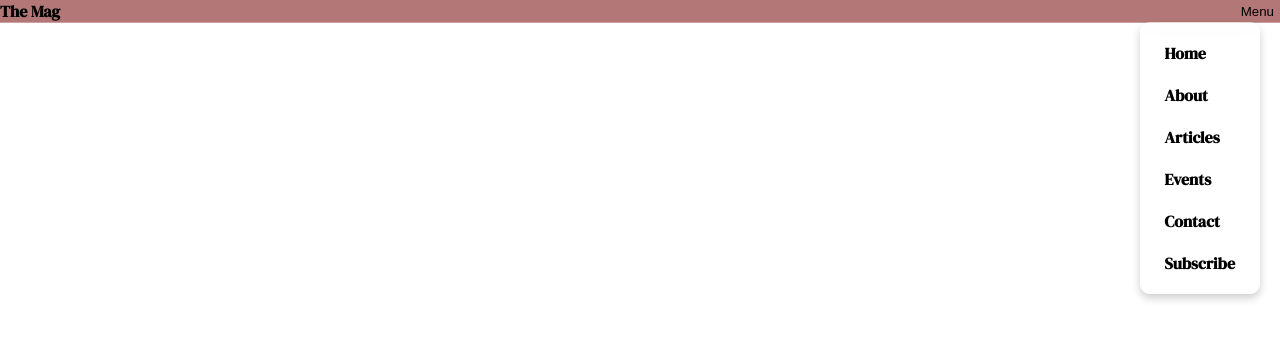
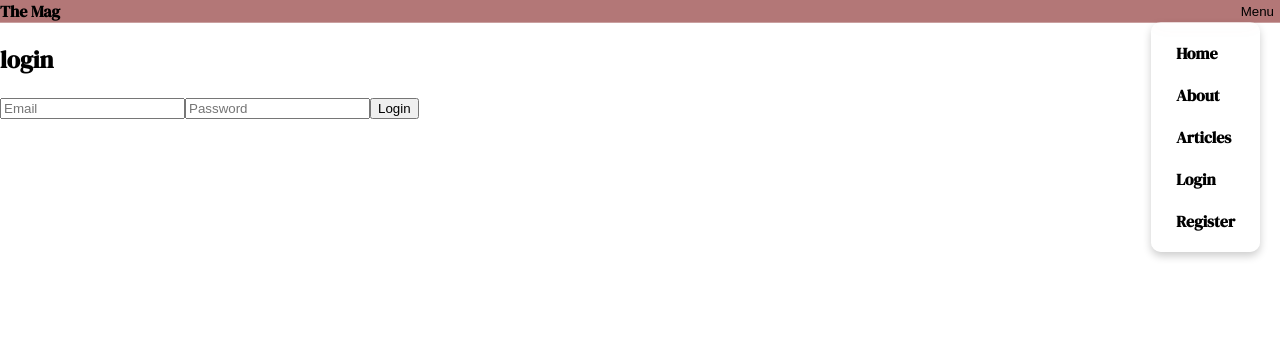
Before and after one commit to Abana55/DigitaMag-client, a React (Create React App) app: page /login in a window 1280 px wide. Both pictures are taken after a click on the button "Menu". Shown: the top 340 px of the page. Built offline with nearby package versions, Linux system fonts and the light colour scheme.

Commit message:
added register and login to the router

```diff
--- a/src/App.js
+++ b/src/App.js
@@ -5,20 +5,27 @@ import Home from './pages/Home/Home';
 import About from './pages/About/About';
 import ArticlePage from './pages/ArticlePage/ArticlePage';
 import WriteArticle from './pages/WriteArticle/WriteArticle';
+import RegistrationForm from './components/RegistrationForm/RegistrationForm';
+import LoginForm from './components/LoginForm/LoginForm'; // Import the LoginForm component
 import './App.css';
+import { AuthProvider } from './components/context/AuthContect';
 import NotFound from './pages/NotFound/NotFound';
 
 function App() {
   return (
       <Router>
+        <AuthProvider>
           <Navbar />
           <Routes>
               <Route path="/" element={<Home />} />
               <Route path="/about" element={<About />} />
               <Route path="/write-article" element={<WriteArticle />} />
               <Route path="/articles/:id" element={<ArticlePage />} />
-              <Route path="*" component={NotFound} />
+              <Route path="/register" element={<RegistrationForm />} />
+              <Route path="/login" element={<LoginForm />} /> {/* Add this line */}
+              <Route path="*" element={<NotFound />} />
           </Routes>
+        </AuthProvider>
       </Router>
   );
 }
--- /dev/null
+++ b/src/components/LoginForm/LoginForm.js
@@ -0,0 +1,50 @@
+import React, { useState } from 'react';
+import axios from 'axios';
+
+const LoginForm = ({ setToken }) => {
+  const [loginData, setLoginData] = useState({
+    email: '',
+    password: '',
+  });
+
+  const handleChange = (e) => {
+    setLoginData({ ...loginData, [e.target.name]: e.target.value });
+  };
+
+  const handleSubmit = async (e) => {
+    e.preventDefault();
+    try {
+      const response = await axios.post('http://localhost:3000/api/users/login', loginData);
+      setToken(response.data.token);
+      alert('Login successful!');
+    } catch (error) {
+      console.error('Login error:', error.response.data);
+      alert('Login failed!');
+    }
+  };
+
+  return (
+    <section className='login'>
+        <h1>login</h1>
+    <form onSubmit={handleSubmit}>
+      <input
+        type="email"
+        name="email"
+        value={loginData.email}
+        onChange={handleChange}
+        placeholder="Email"
+      />
+      <input
+        type="password"
+        name="password"
+        value={loginData.password}
+        onChange={handleChange}
+        placeholder="Password"
+      />
+      <button type="submit">Login</button>
+    </form>
+    </section>
+  );
+};
+
+export default LoginForm;
--- a/src/components/Navbar/Navbar.js
+++ b/src/components/Navbar/Navbar.js
@@ -1,9 +1,11 @@
-import React, { useState } from 'react';
-import { Link } from 'react-router-dom';
-import './Navbar.scss';
+import React, { useState, useContext } from "react";
+import { Link } from "react-router-dom";
+import { AuthContext } from "../context/AuthContect";
+import "./Navbar.scss";
 
 const Navbar = () => {
   const [isDropdownOpen, setIsDropdownOpen] = useState(false);
+  const { isAuthenticated, logout } = useContext(AuthContext);
 
   const toggleDropdown = () => {
     setIsDropdownOpen(!isDropdownOpen);
@@ -17,12 +19,34 @@ const Navbar = () => {
       </button>
       {isDropdownOpen && (
         <div className="dropdown-menu">
-                    <Link to="/" className="dropdown-item">Home</Link>
-                    <Link to="/about" className="dropdown-item">About</Link>
-                    <Link to="/articles" className="dropdown-item">Articles</Link>
-                    <Link to="/events" className="dropdown-item">Events</Link>
-                    <Link to="/contact" className="dropdown-item">Contact</Link>
-                    <Link to="/subscribe" className="dropdown-item">Subscribe</Link>
+          <Link to="/" className="dropdown-item">
+            Home
+          </Link>
+          <Link to="/about" className="dropdown-item">
+            About
+          </Link>
+          <Link to="/articles" className="dropdown-item">
+            Articles
+          </Link>
+          {isAuthenticated ? (
+            <>
+              <button onClick={logout} className="dropdown-item">
+                Logout
+              </button>
+              <Link to="/write-article" className="dropdown-item">
+                Write Article
+              </Link>
+            </>
+          ) : (
+            <>
+              <Link to="/login" className="dropdown-item">
+                Login
+              </Link>
+              <Link to="/register" className="dropdown-item">
+                Register
+              </Link>
+            </>
+          )}
         </div>
       )}
     </nav>
--- /dev/null
+++ b/src/components/RegistrationForm/RegistrationForm.js
@@ -0,0 +1,55 @@
+import React, { useState } from 'react';
+import axios from 'axios';
+
+const RegistrationForm = () => {
+  const [userData, setUserData] = useState({
+    username: '',
+    email: '',
+    password: '',
+  });
+
+  const handleChange = (e) => {
+    setUserData({ ...userData, [e.target.name]: e.target.value });
+  };
+
+  const handleSubmit = async (e) => {
+    e.preventDefault();
+    try {
+      const response = await axios.post('http://localhost:3000/api/users/register', userData);
+      console.log(response.data);
+      alert('Registration successful!');
+    } catch (error) {
+      console.error('Registration error:', error.response.data);
+      alert('Registration failed!');
+    }
+  };
+
+  return (
+    <form onSubmit={handleSubmit}>
+      <input
+        type="text"
+        name="username"
+        value={userData.username}
+        onChange={handleChange}
+        placeholder="Username"
+      />
+      <input
+        type="email"
+        name="email"
+        value={userData.email}
+        onChange={handleChange}
+        placeholder="Email"
+      />
+      <input
+        type="password"
+        name="password"
+        value={userData.password}
+        onChange={handleChange}
+        placeholder="Password"
+      />
+      <button type="submit">Register</button>
+    </form>
+  );
+};
+
+export default RegistrationForm;
--- /dev/null
+++ b/src/components/context/AuthContect.js
@@ -0,0 +1,23 @@
+import React, { createContext, useState } from 'react';
+
+export const AuthContext = createContext();
+
+export const AuthProvider = ({ children }) => {
+    const [isAuthenticated, setIsAuthenticated] = useState(false);
+
+    const login = (token) => {
+        localStorage.setItem('token', token);
+        setIsAuthenticated(true);
+    };
+
+    const logout = () => {
+        localStorage.removeItem('token');
+        setIsAuthenticated(false);
+    };
+
+    return (
+        <AuthContext.Provider value={{ isAuthenticated, login, logout }}>
+            {children}
+        </AuthContext.Provider>
+    );
+};
```
Also changed, not shown: src/components/LoginForm/LoginForm.scss (added), src/components/RegistrationForm/RegistrationForm.scss (added). Lines whose indentation alone changed are shown as unchanged.
